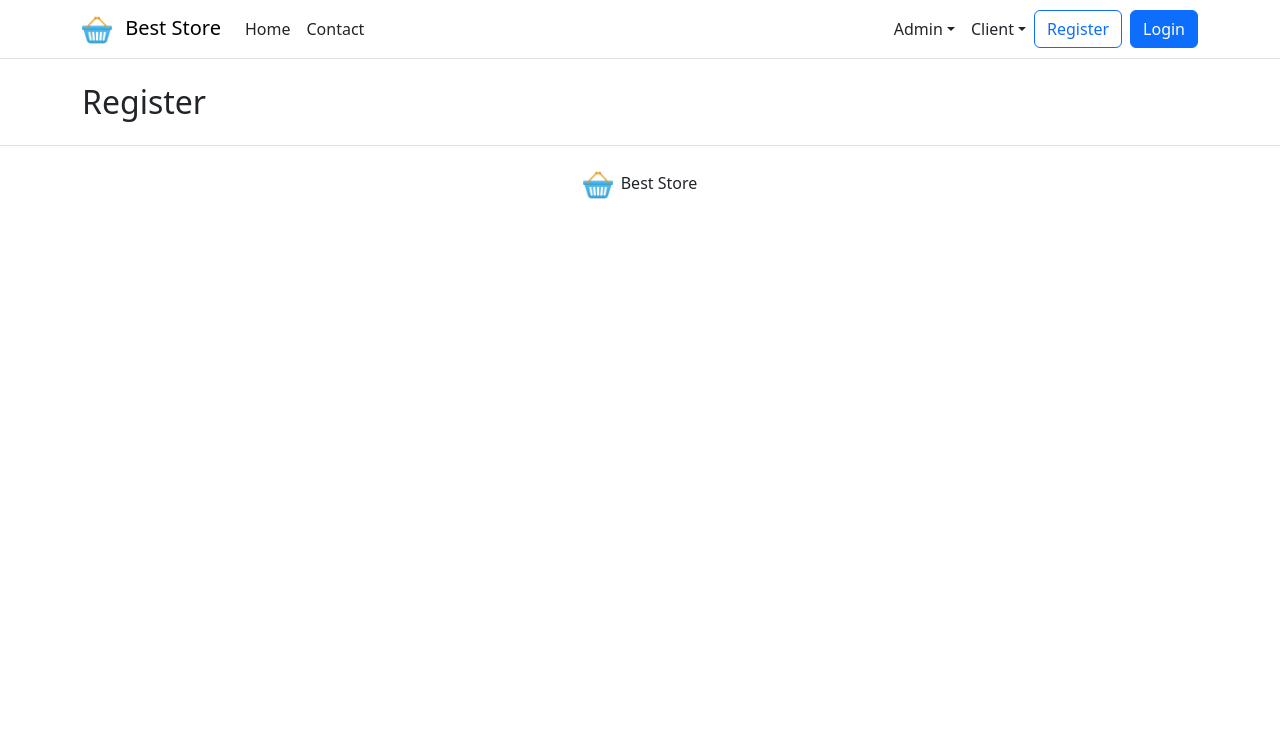
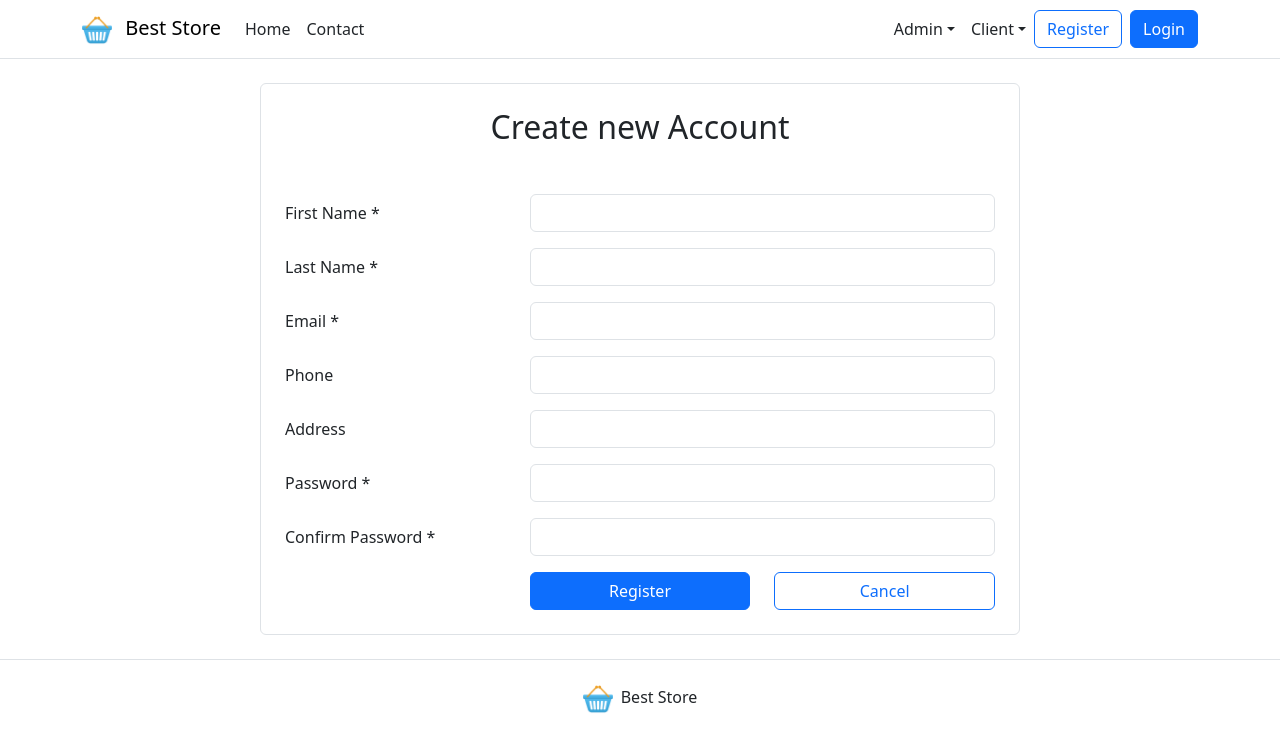
Before and after one commit to gus-pi/react-shop, a React (Vite) app: page /auth/register in a window 1280 px wide. Shown: the top 752 px of the page. Built offline with nearby package versions, Linux system fonts and the light colour scheme.

Commit message:
add register page

```diff
--- a/src/pages/auth/Register.tsx
+++ b/src/pages/auth/Register.tsx
@@ -1,9 +1,130 @@
-function Register() {
+import { Link, useNavigate } from 'react-router-dom';
+
+export default function Register() {
+  const navigate = useNavigate();
+
+  async function handleSubmit(event: any) {
+    event.preventDefault();
+
+    let formData = new FormData(event.target);
+    let user = Object.fromEntries(formData.entries());
+
+    if (!user.firstname || !user.lastname || !user.email || !user.password) {
+      alert('Please fill all the required fields');
+      return;
+    }
+
+    if (user.password !== user.confirm_password) {
+      alert('Password and Confirm Password do not match');
+      return;
+    }
+
+    delete user.confirm_password;
+
+    try {
+      const response = await fetch('http://localhost:3000/register', {
+        method: 'POST',
+        headers: {
+          'Content-Type': 'application/json',
+        },
+        body: JSON.stringify(user),
+      });
+
+      const data = await response.json();
+
+      if (response.ok) {
+        console.log('server response: ', data);
+        // redirect the user
+        navigate('/');
+      } else {
+        alert('Unable to register: ' + data);
+      }
+    } catch (error) {
+      alert('Unable to connect to the server');
+    }
+  }
+
   return (
     <div className="container my-4">
-      <h2>Register</h2>
+      <div className="row">
+        <div className="col-lg-8 mx-auto rounded border p-4">
+          <h2 className="text-center mb-5">Create new Account</h2>
+
+          <form onSubmit={handleSubmit}>
+            <div className="row mb-3">
+              <label className="col-sm-4 col-form-label">First Name *</label>
+              <div className="col-sm-8">
+                <input className="form-control" name="firstname" />
+              </div>
+            </div>
+
+            <div className="row mb-3">
+              <label className="col-sm-4 col-form-label">Last Name *</label>
+              <div className="col-sm-8">
+                <input className="form-control" name="lastname" />
+              </div>
+            </div>
+
+            <div className="row mb-3">
+              <label className="col-sm-4 col-form-label">Email *</label>
+              <div className="col-sm-8">
+                <input className="form-control" name="email" />
+              </div>
+            </div>
+
+            <div className="row mb-3">
+              <label className="col-sm-4 col-form-label">Phone</label>
+              <div className="col-sm-8">
+                <input className="form-control" name="phone" />
+              </div>
+            </div>
+
+            <div className="row mb-3">
+              <label className="col-sm-4 col-form-label">Address</label>
+              <div className="col-sm-8">
+                <input className="form-control" name="address" />
+              </div>
+            </div>
+
+            <div className="row mb-3">
+              <label className="col-sm-4 col-form-label">Password *</label>
+              <div className="col-sm-8">
+                <input
+                  className="form-control"
+                  type="password"
+                  name="password"
+                />
+              </div>
+            </div>
+
+            <div className="row mb-3">
+              <label className="col-sm-4 col-form-label">
+                Confirm Password *
+              </label>
+              <div className="col-sm-8">
+                <input
+                  className="form-control"
+                  type="password"
+                  name="confirm_password"
+                />
+              </div>
+            </div>
+
+            <div className="row">
+              <div className="offset-sm-4 col-sm-4 d-grid">
+                <button type="submit" className="btn btn-primary">
+                  Register
+                </button>
+              </div>
+              <div className="col-sm-4 d-grid">
+                <Link className="btn btn-outline-primary" to="/" role="button">
+                  Cancel
+                </Link>
+              </div>
+            </div>
+          </form>
+        </div>
+      </div>
     </div>
   );
 }
-
-export default Register;
```
